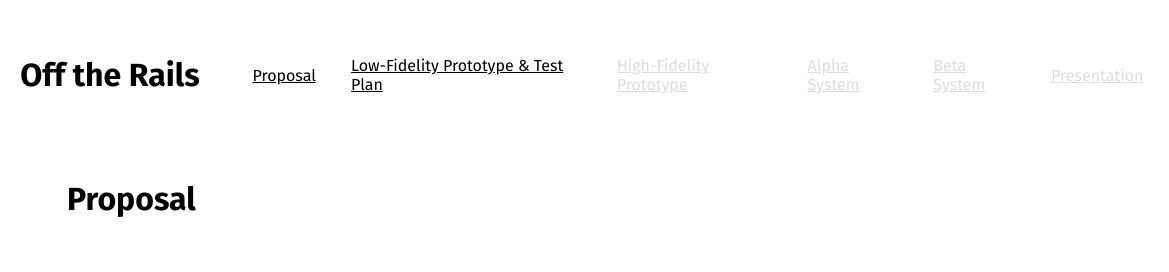
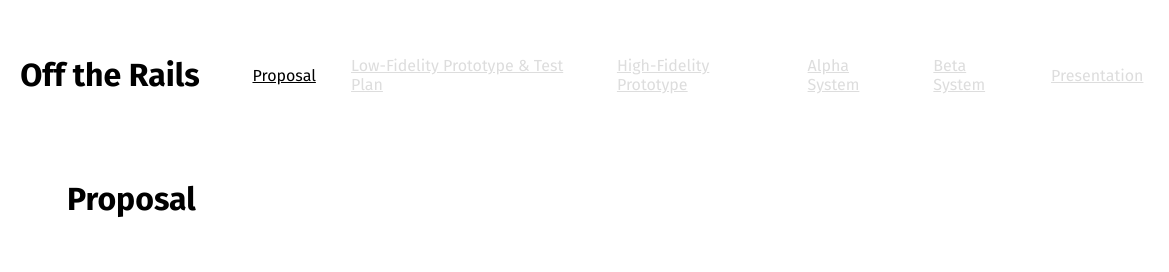
Before and after one commit to stassinopoulosari/cs580-project-notebook, a plain HTML site: page index.html in a window 1280 px wide. Shown: the top 272 px of the page, 111-1280 px from the left. Drawn offline with Linux system fonts and the light colour scheme.

Commit message:
Make sure link to incomplete page is disabled

```diff
--- a/index.html
+++ b/index.html
@@ -15,7 +15,9 @@
                 ></a
             >
             <a href=".">Proposal</a>
-            <a href="./lowfi">Low-Fidelity Prototype &amp; Test Plan</a>
+            <a href="./lowfi" disabled
+                >Low-Fidelity Prototype &amp; Test Plan</a
+            >
             <a href="./highfi" disabled>High-Fidelity Prototype</a>
             <a href="./alpha" disabled>Alpha System</a>
             <a href="./beta" disabled>Beta System</a>
```
